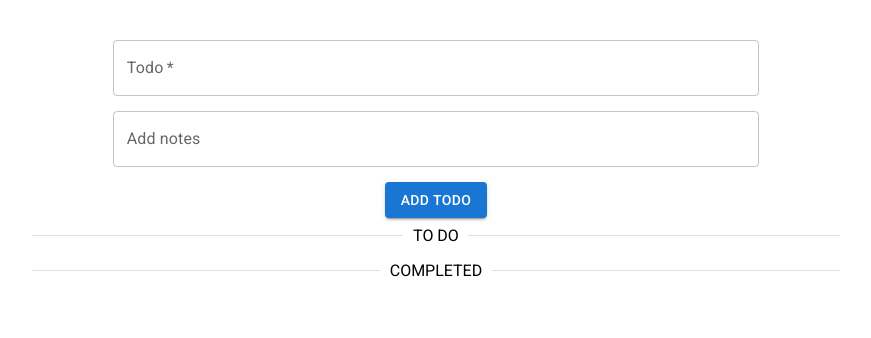
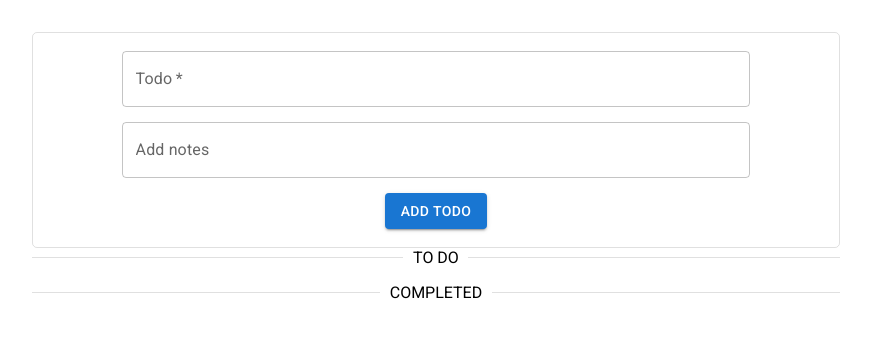
Before and after one commit to BUsuper/todo-project, a React (Vite) app: page / in a window 1280 px wide. Shown: the top 338 px of the page, without its empty margins (408-1279 px from the left). Built offline with nearby package versions, Linux system fonts and the light colour scheme.

Commit message:
Add borders to TodoForm

```diff
--- a/src/components/TodoForm/TodoForm.jsx
+++ b/src/components/TodoForm/TodoForm.jsx
@@ -34,7 +34,12 @@ export function TodoForm() {
 
     // Using a closure to pass additonal parameters to handleUserInput
     return (
-        <Box component="form" id="TodoForm" onSubmit={(e) => handleTodoAddition(e, todoInput, notesInput)}>
+        <Box
+            component="form"
+            id="TodoForm"
+            sx={{border: "solid 1px", borderColor: "divider", borderRadius:"5px", padding:"10px"}}
+            onSubmit={(e) => handleTodoAddition(e, todoInput, notesInput)}
+        >
             <TextField
                 id="todoInputField"
                 name="todo"
```
